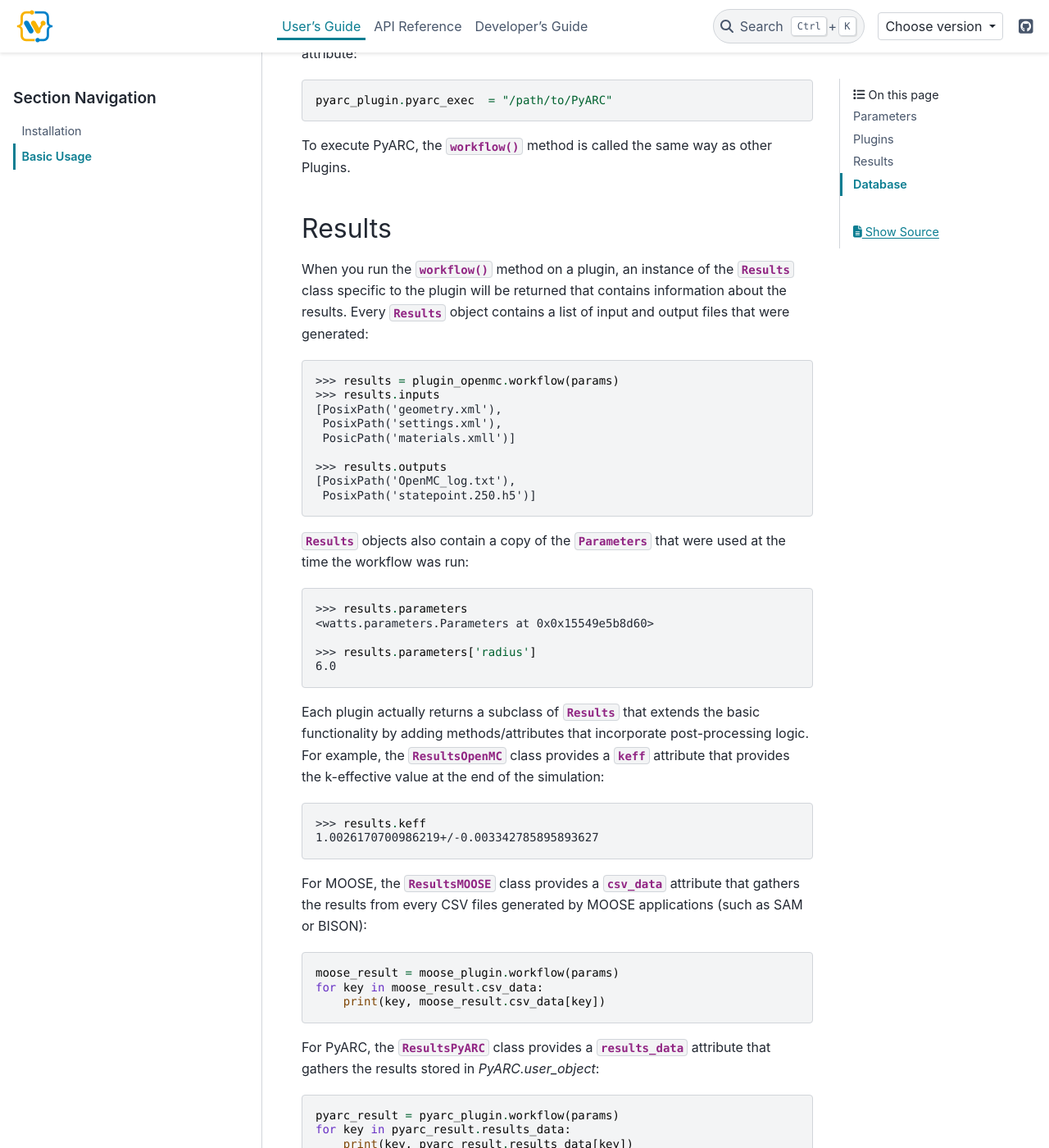
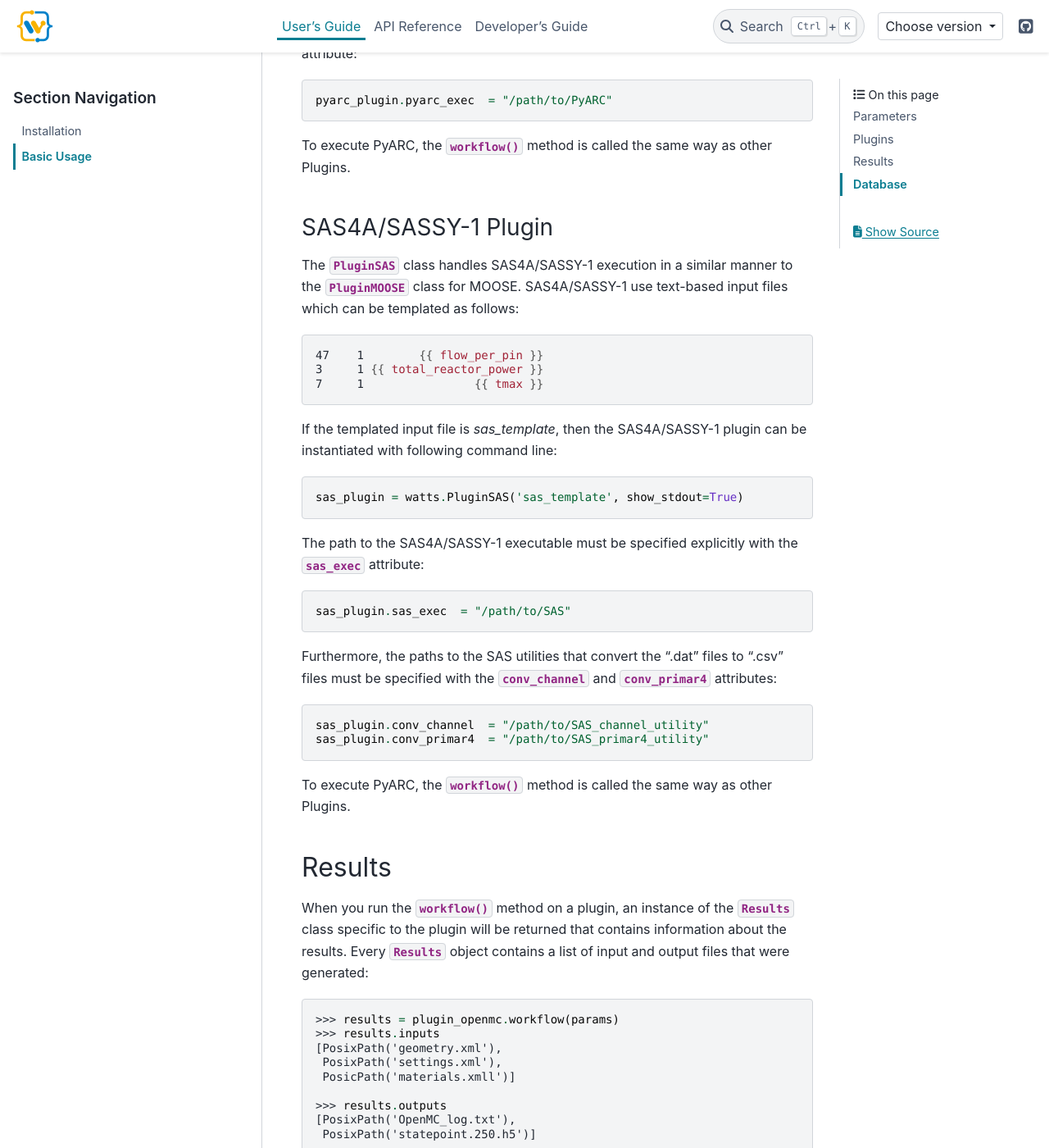
Before and after one commit to watts-dev/watts, a Sphinx documentation site: the page built from doc/source/user/usage.rst, in a window 1280 px wide and 1400 px high, scrolled down 4669 px. Shown: the whole window at 82% size. Built offline with Sphinx 7.4.7 and the PyData theme 0.15.4, drawn with Linux system fonts in a browser that asks for light colours; comment, search, counter and statistics services are not loaded.

Commit message:
Added SAS plugin to documentation.

```diff
--- a/doc/source/user/usage.rst
+++ b/doc/source/user/usage.rst
@@ -212,6 +212,36 @@ The path to PyARC directory must be specified explicitly with the
 To execute PyARC, the :meth:`~watts.PluginPyARC.workflow` method is called
 the same way as other Plugins.
 
+SAS4A/SASSY-1 Plugin
+~~~~~~~~~~~~~
+
+The :class:`~watts.PluginSAS` class handles SAS4A/SASSY-1 execution in a similar
+manner to the :class:`~watts.PluginMOOSE` class for MOOSE. SAS4A/SASSY-1 use text-based
+input files which can be templated as follows:
+
+.. code-block:: jinja
+
+    47    1        {{ flow_per_pin }}
+    3     1 {{ total_reactor_power }}
+    7     1                {{ tmax }}
+
+If the templated input file is `sas_template`, then the SAS4A/SASSY-1 plugin can be
+instantiated with following command line::
+
+    sas_plugin = watts.PluginSAS('sas_template', show_stdout=True)
+
+The path to the SAS4A/SASSY-1 executable must be specified explicitly with the :attr:`~watts.PluginSAS.sas_exec` attribute::
+
+    sas_plugin.sas_exec  = "/path/to/SAS"
+
+Furthermore, the paths to the SAS utilities that convert the ".dat" files to ".csv" files must be specified with the :attr:`~watts.PluginSAS.conv_channel` and :attr:`~watts.PluginSAS.conv_primar4` attributes::
+
+    sas_plugin.conv_channel  = "/path/to/SAS_channel_utility"
+    sas_plugin.conv_primar4  = "/path/to/SAS_primar4_utility"
+
+To execute PyARC, the :meth:`~watts.PluginSAS.workflow` method is called
+the same way as other Plugins.
+
 Results
 +++++++
 
```
